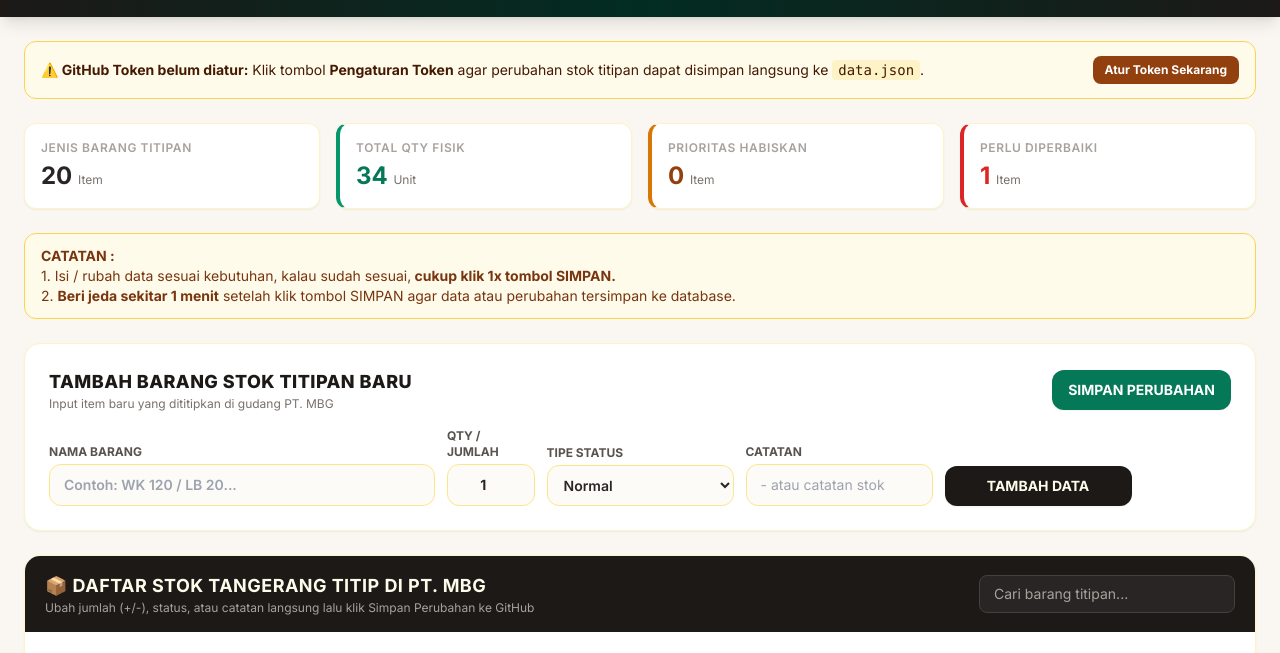
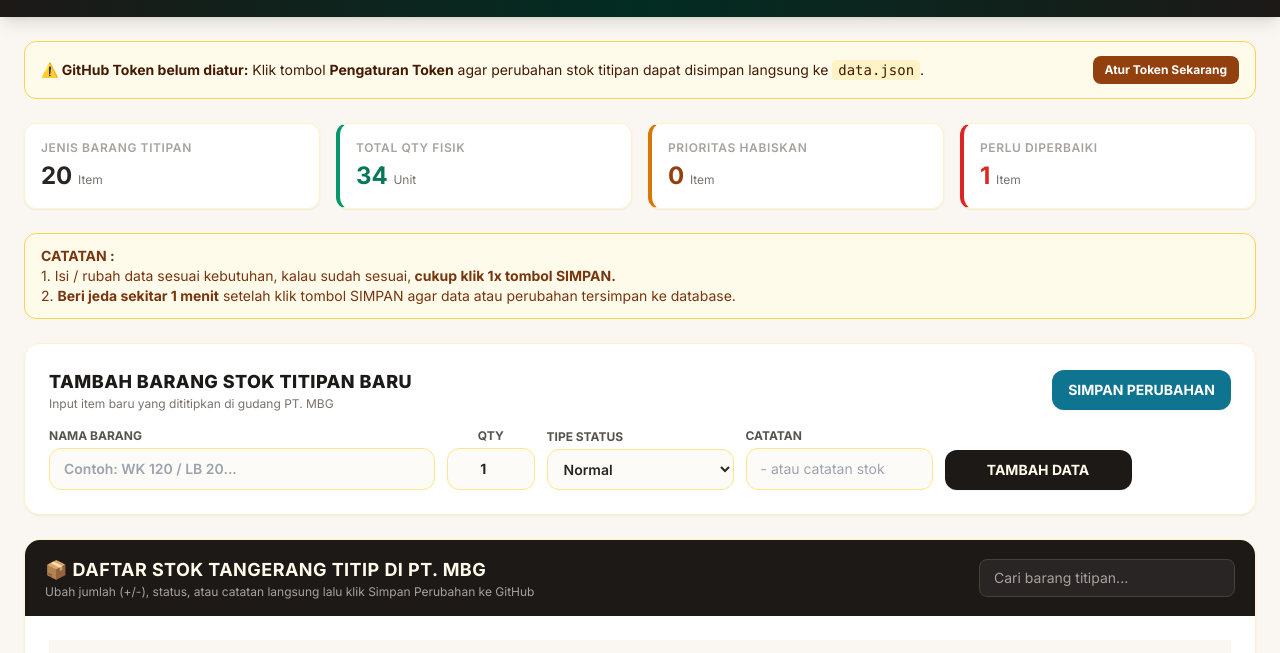
Before and after one commit to putradwi-dev/dashboardmonitoringpengiriman, a plain HTML site: page stoktitipanmbp.html in a window 1280 px wide. Shown: the part 75-728 px from the top of the page. Drawn offline with nearby package versions, Linux system fonts and the light colour scheme.

Commit message:
Update stoktitipanmbp.html

```diff
--- a/stoktitipanmbp.html
+++ b/stoktitipanmbp.html
@@ -88,7 +88,7 @@
                     </h2>
                     <p class="text-xs text-stone-500">Input item baru yang dititipkan di gudang PT. MBG</p>
                 </div>
-                <button onclick="saveAllToGitHub()" id="btnSaveTop" class="bg-emerald-700 hover:bg-emerald-800 text-white text-xs sm:text-sm font-bold px-4 py-2.5 rounded-xl shadow-sm transition-all flex items-center gap-2">
+                <button onclick="saveAllToGitHub()" id="btnSaveTop" class="bg-cyan-700 hover:bg-cyan-800 text-white text-xs sm:text-sm font-bold px-4 py-2.5 rounded-xl shadow-sm transition-all flex items-center gap-2">
                     SIMPAN PERUBAHAN
                 </button>
             </div>
@@ -100,7 +100,7 @@
                            class="w-full px-3.5 py-2.5 bg-[#fdfbf7] border border-amber-200 rounded-xl text-sm font-semibold focus:outline-none focus:ring-2 focus:ring-emerald-700">
                 </div>
                 <div class="md:col-span-1">
-                    <label class="block text-xs font-bold text-stone-600 uppercase mb-1">QTY / Jumlah</label>
+                    <label class="block text-center text-xs font-bold text-stone-600 uppercase mb-1">QTY</label>
                     <input type="number" id="newJumlah" required min="0" value="1"
                            class="w-full px-3.5 py-2.5 bg-[#fdfbf7] border border-amber-200 rounded-xl text-sm font-bold text-center focus:outline-none focus:ring-2 focus:ring-emerald-700">
                 </div>
@@ -160,7 +160,7 @@
                 <p class="text-xs text-stone-500">
                     Perubahan hanya memengaruhi bagian <code class="font-mono">stok_tangerang</code> pada <code class="font-mono">data.json</code>. Data penjualan/pesanan tetap aman.
                 </p>
-                <button onclick="saveAllToGitHub()" id="btnSaveBottom" class="w-full sm:w-auto bg-emerald-700 hover:bg-emerald-800 text-white text-sm font-bold px-6 py-2.5 rounded-xl shadow-sm transition-all">
+                <button onclick="saveAllToGitHub()" id="btnSaveBottom" class="w-full sm:w-auto bg-cyan-700 hover:bg-cyan-800 text-white text-sm font-bold px-6 py-2.5 rounded-xl shadow-sm transition-all">
                     SIMPAN PERUBAHAN
                 </button>
             </div>
```
